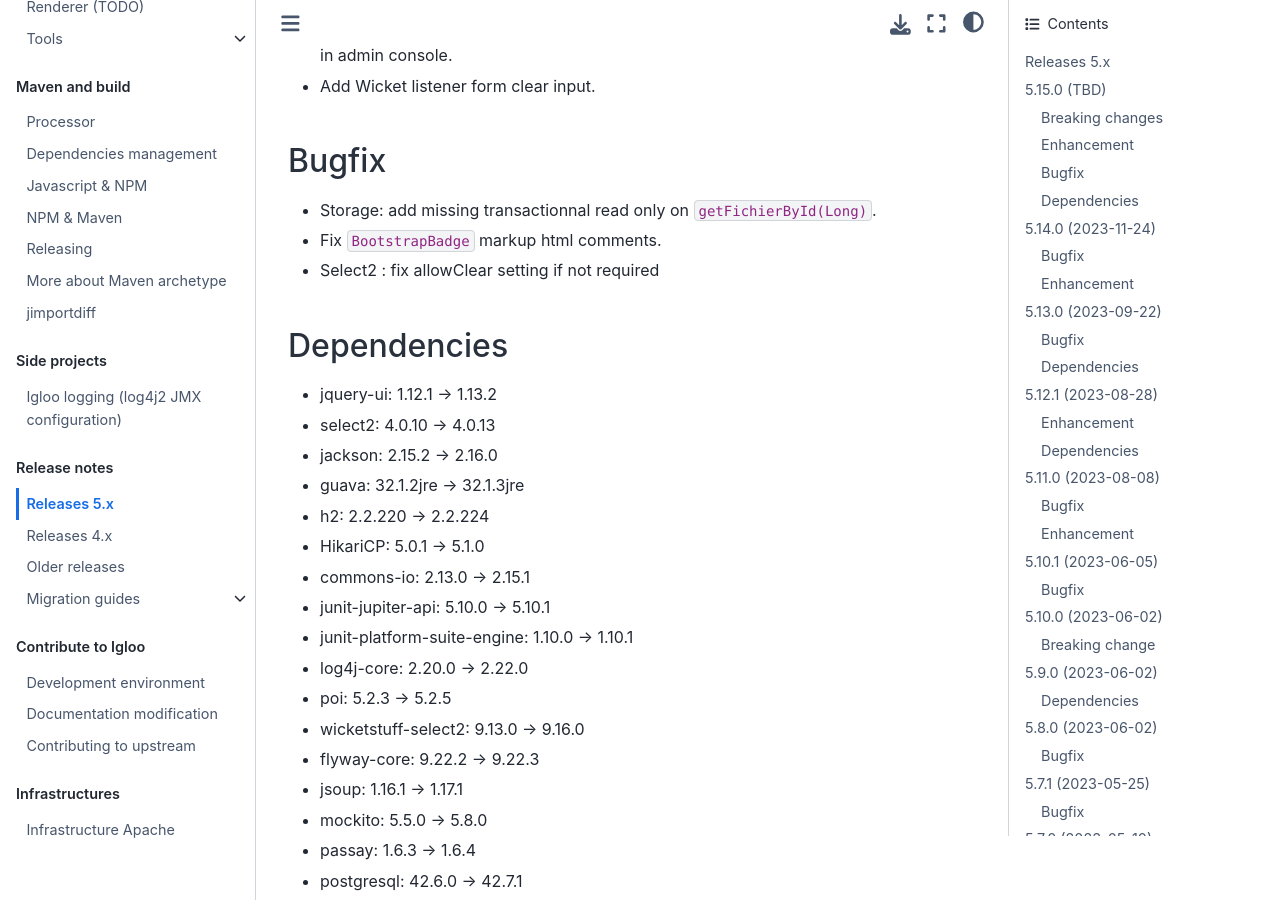
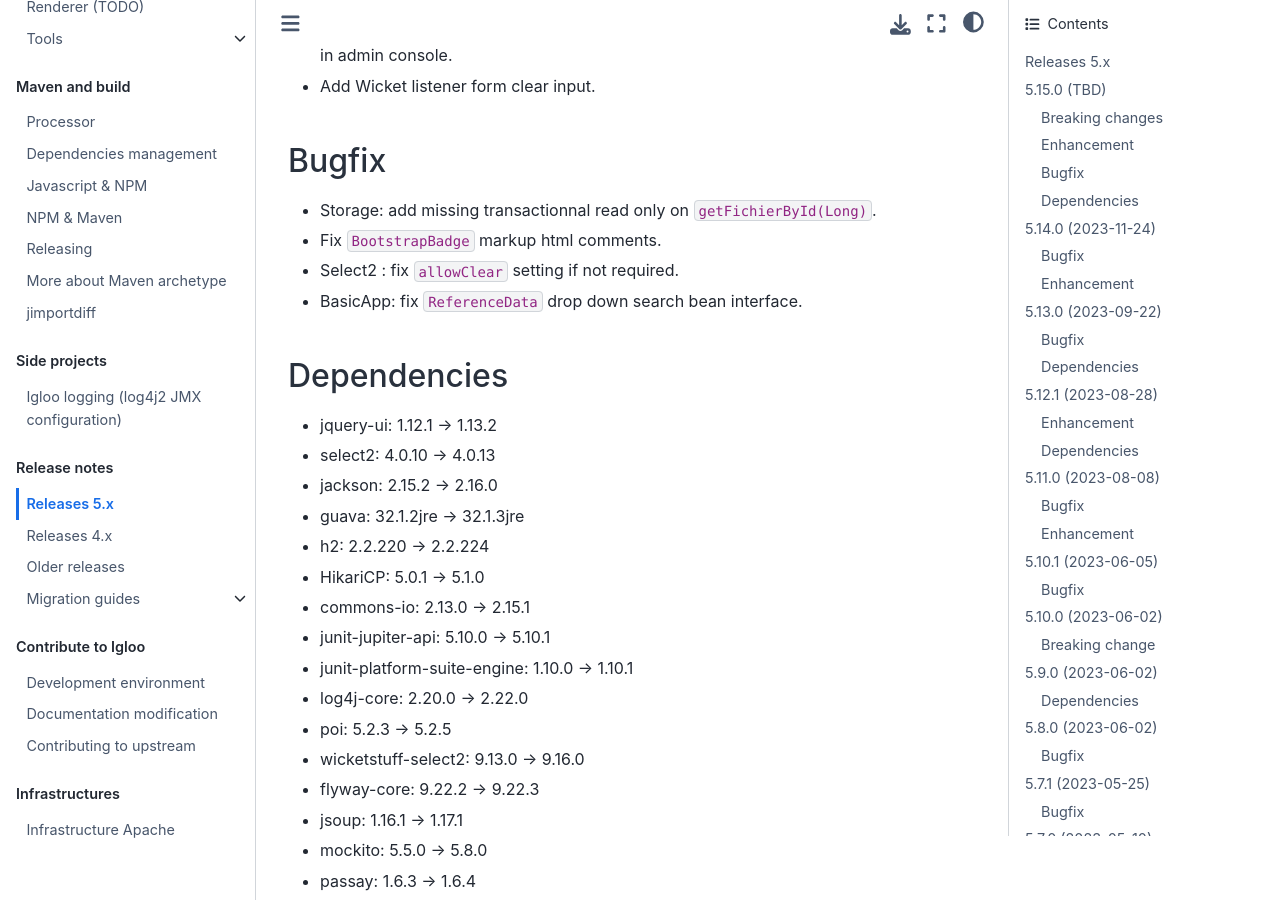
Before and after one commit to igloo-project/igloo-doc, a Sphinx documentation site: the page built from source/release-notes/releases-5.x.md, in a window 1280 px wide and 900 px high, scrolled down 417 px. Built offline with Sphinx 7.4.7 and the Sphinx Book theme 1.1.4, drawn with Linux system fonts in a browser that asks for light colours.

Commit message:
Changelog 5.15.0

```diff
--- a/source/release-notes/releases-5.x.md
+++ b/source/release-notes/releases-5.x.md
@@ -19,7 +19,8 @@
 
 * Storage: add missing transactionnal read only on `getFichierById(Long)`.
 * Fix `BootstrapBadge` markup html comments.
-* Select2 : fix allowClear setting if not required
+* Select2 : fix `allowClear` setting if not required.
+* BasicApp: fix `ReferenceData` drop down search bean interface.
 
 ## Dependencies
 
```
